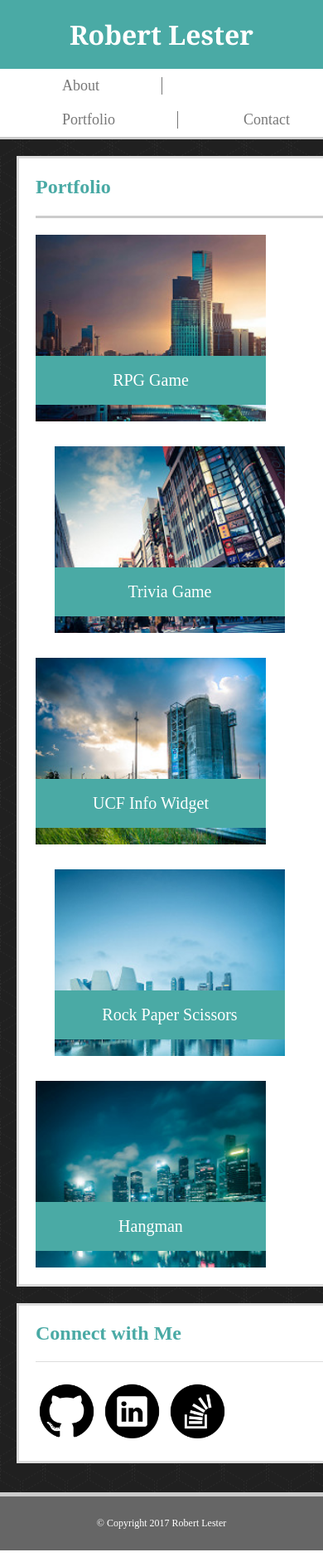
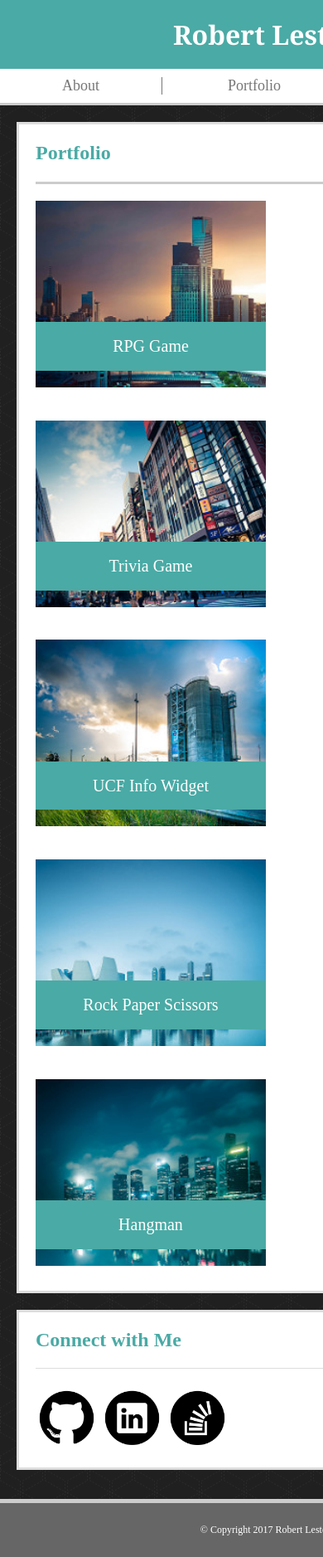
Before and after one commit to Roblester09/Responsive-Portfolio, a PHP site: page /portfolio.html in a window 390 px wide; the page is wider, and only the part inside the window is pictured. Shown: that part at 83% size. Run offline with PHP 8.4, Linux system fonts and the light colour scheme.

Commit message:
added media queries

```diff
--- a/css/style.css
+++ b/css/style.css
@@ -225,13 +225,15 @@ textarea {
 /* Begin Footer Formatting */
 
 #site-footer {
-	position: sticky;
-	clear: both;
+	position: fixed;
+	right: 0;
+	left: 0;
+	bottom: 0;
 	text-align: center;
 	font-size: 12px;
 	background-color: #666666;
 	margin-top: 30px;
-  padding: 25px 0;
+	padding: 25px;
 	color: #ffffff;
 	border-top: solid #cccccc 5px;
 	width: 100%;
@@ -241,11 +243,17 @@ textarea {
 
 @media screen and (max-width: 980px) {
 
-
+	body {
+		min-width: 980px;
+	}
 
 }
 
 @media screen and (max-width: 768px) {
+
+	body {
+		min-width: 768px;
+	}
 
 	header {
 		width: 100%;
@@ -278,8 +286,6 @@ textarea {
 		margin: 35px 20px;
 	}
 
-
-
 	#top-paragraph {
 		line-height: 25px;
 		padding-bottom: 0;
@@ -301,6 +307,10 @@ textarea {
 }
 
 @media screen and (max-width: 640px) {
+
+	body {
+		min-width: 640px;
+	}
 
 	header {
 		height: 100%;
@@ -343,6 +353,31 @@ textarea {
 		padding-bottom: 0;
 	}
 
+	.port-images {
+		float: none;
+		height: 225px;
+	}
+
+	#project-rpggame {
+		margin-right: 0;
+	}
+
+	#project-trivia {
+		margin-left: 0;
+	}
+
+	#project-widget {
+		margin-right: 0;
+	}
+
+	#project-rps {
+		margin-left: 0;
+	}
+
+	#project-hangman {
+		margin-right: 0;
+	}
+
 	#contact-info {
 		width: 600px;
 		float: none;
```
Lines whose indentation alone changed are shown as unchanged.
